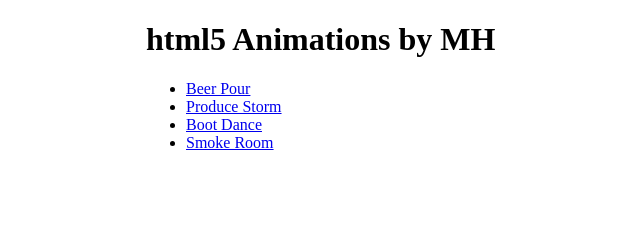
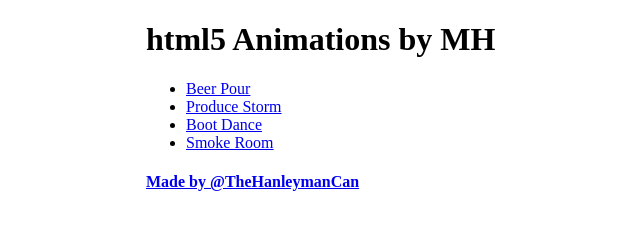
Before and after one commit to thehanleymancan/welcomeAnimations, a plain HTML site: page index.html in a window 1280 px wide. Shown: the whole page, without its empty margins (244-884 px from the left). Drawn offline with Linux system fonts and the light colour scheme.

Commit message:
Update index.html
footer link

```diff
--- a/index.html
+++ b/index.html
@@ -27,6 +27,8 @@
        <li><a href="smoke.htm">Smoke Room</a></li>
     </ul>
 
+      <h4><a href="https://github.com/thehanleymancan">Made by @TheHanleymanCan</a></h4>
+
   </stage>
 
 </body>
```
